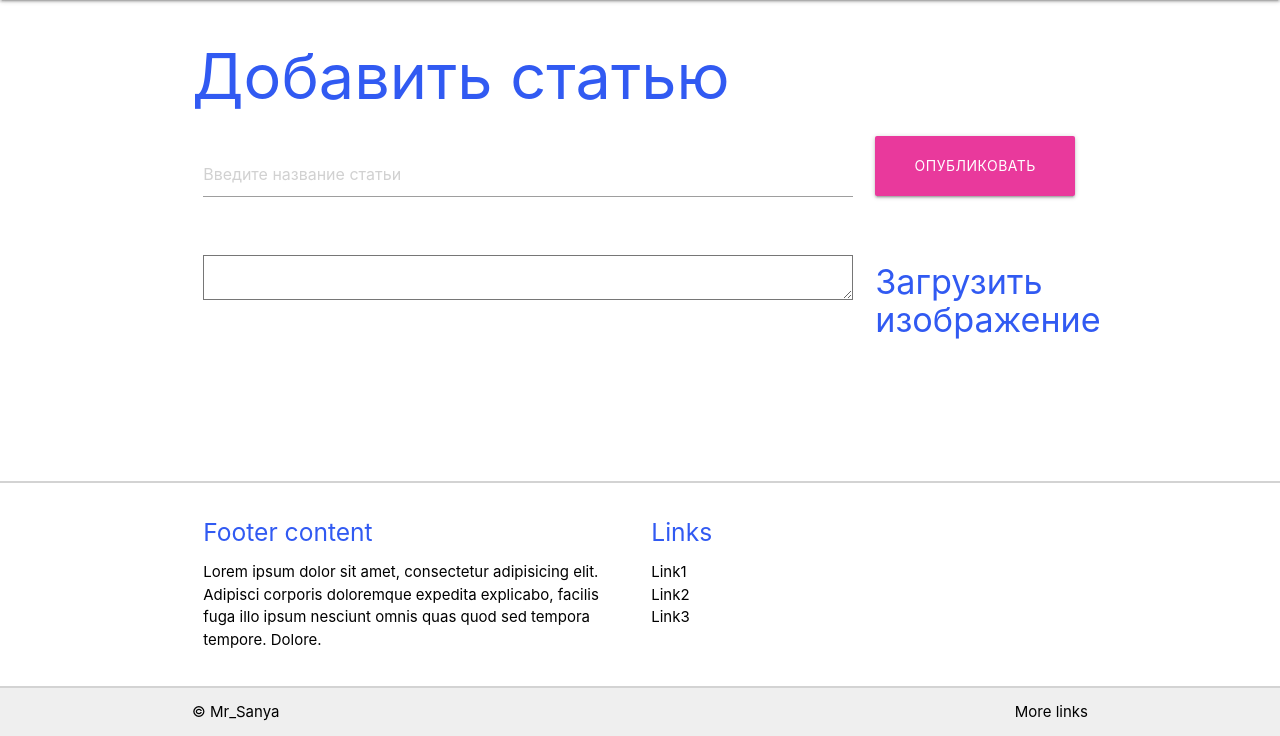
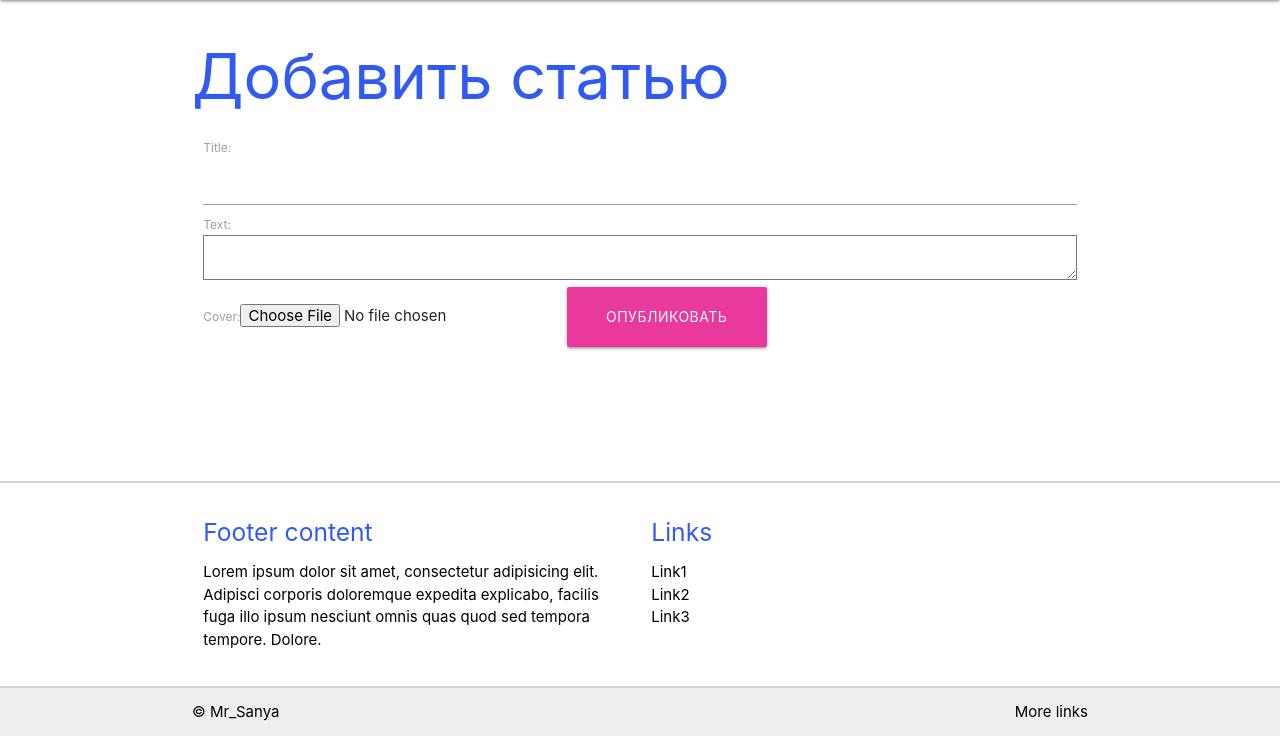
Before and after one commit to MasterSanya/kodland-test-blog, a Django app: page /post/new/ in a window 1280 px wide. Shown: the part 64-800 px from the top of the page. Run offline with Django 3.2, Linux system fonts and the light colour scheme.

Commit message:
Заработала форма (теперь можно прикреплять файлы).

```diff
--- a/web/forms.py
+++ b/web/forms.py
@@ -6,17 +6,9 @@ from .models import Post
 class PostForm(forms.ModelForm):
     class Meta:
         model = Post
-        fields = ('title', 'text', 'cover')
 
         fields = {
             'title': forms.TextInput(attrs={'placeholder': 'Введите название статьи'}),
             'text': forms.Textarea(),
             'cover': forms.ImageField(),
         }
-
-        # fields = ('title placeholder="Введите название статьи"', 'text',)
-        # widgets = {
-        #     'name': forms.TextInput(attrs={'placeholder': 'Name'}),
-        #     'description': forms.Textarea(
-        #         attrs={'placeholder': 'Enter description here'}),
-        # }
--- a/web/models.py
+++ b/web/models.py
@@ -8,7 +8,6 @@ class Post(models.Model):
     title = models.CharField(max_length=200)
     text = models.TextField()
     cover = models.ImageField(null=True, blank=True, upload_to='images/')
-    # picture = models.ImageFields(upload_to='web/static/media/images/post_images')
     created_date = models.DateTimeField(default=timezone.now)
     published_date = models.DateTimeField(blank=True, null=True)
 
--- a/web/templates/post_edit.html
+++ b/web/templates/post_edit.html
@@ -6,32 +6,33 @@
     <h1 class="ui-header">Добавить статью</h1>
     <p style="color: red;">{{ error }}</p>
     <div class="row">
-        <!--        <form method="post" enctype="multipart/form-data" class="post-form col s12">-->
-        <!--            {% csrf_token %}-->
-        <!--            {{ form }}-->
-        <!--        </form>-->
+        <form method="post" enctype="multipart/form-data" class="post-form col s12">
+            {% csrf_token %}
+            {{ form }}
+             <button type="submit" class="save btn btn-default ui-button-send">Опубликовать</button>
+        </form>
 
-        <form method="post" action="/post/new/" class="post-form col s12">
-            {% csrf_token %}
-            <div class="row">
-                <div class="input-field col s9">
-                    <input type="text" id="post_title" name="title" class="validate"
-                           placeholder="Введите название статьи">
-                </div>
-                <div class="col s3">
-                    <button type="submit" class="save btn btn-default ui-button-send">Опубликовать</button>
-                </div>
-            </div>
-            <div class="row">
-                <div class="input-field col s9">
-                    <textarea id="post_text" name="text" class="validate" style="resize: vertical;"></textarea>
-                </div>
-                <div class="col s3">
-                    <h4 class="ui-header">Загрузить изображение</h4>
-<!--                    <button class="btn btn-default ui-button">Выбрать</button>-->
-                </div>
-            </div>
-        </form>
+<!--        <form method="post" action="/post/new/" class="post-form col s12">-->
+<!--            {% csrf_token %}-->
+<!--            <div class="row">-->
+<!--                <div class="input-field col s9">-->
+<!--                    <input type="text" id="post_title" name="title" class="validate"-->
+<!--                           placeholder="Введите название статьи">-->
+<!--                </div>-->
+<!--                <div class="col s3">-->
+<!--                    <button type="submit" class="save btn btn-default ui-button-send">Опубликовать</button>-->
+<!--                </div>-->
+<!--            </div>-->
+<!--            <div class="row">-->
+<!--                <div class="input-field col s9">-->
+<!--                    <textarea id="post_text" name="text" class="validate" style="resize: vertical;"></textarea>-->
+<!--                </div>-->
+<!--                <div class="col s3">-->
+<!--                    <h4 class="ui-header">Загрузить изображение</h4>-->
+<!--&lt;!&ndash;                    <button class="btn btn-default ui-button">Выбрать</button>&ndash;&gt;-->
+<!--                </div>-->
+<!--            </div>-->
+<!--        </form>-->
     </div>
 </div>
 {% endblock %}
--- a/web/views.py
+++ b/web/views.py
@@ -26,49 +26,50 @@ def index(request):
         return render(request, 'index.html', {})
 
 
+# def new_post(request):
+#     if request.method == "POST":
+#         title = request.POST['title']
+#         text = request.POST['text']
+#
+#         if len(title) == 0:
+#             return render(request, 'post_edit.html', {
+#                 'error': 'Не указано название публикации!'
+#             })
+#
+#         if len(text) == 0:
+#             return render(request, 'post_edit.html', {
+#                 'error': 'Не указан текст публикации!'
+#             })
+#
+#         if 'cover' in request.FILES:
+#             cover = request.FILES['cover']
+#             Post(
+#                 author=request.user,
+#                 title=title,
+#                 cover=cover,
+#                 text=text.replace('\n', '<br />'),
+#             ).publish()
+#         else:
+#             Post(
+#                 author=request.user,
+#                 title=title,
+#                 text=text.replace('\n', '<br />'),
+#             ).publish()
+#
+#         return redirect('/')
+#     else:
+#         return render(request, 'post_edit.html', {})
+
 def new_post(request):
     if request.method == "POST":
-        title = request.POST['title']
-        text = request.POST['text']
-
-        if len(title) == 0:
-            return render(request, 'post_edit.html', {
-                'error': 'Не указано название публикации!'
-            })
-
-        if len(text) == 0:
-            return render(request, 'post_edit.html', {
-                'error': 'Не указан текст публикации!'
-            })
-
-        if 'cover' in request.FILES:
-            cover = request.FILES['cover']
-            Post(
-                author=request.user,
-                title=title,
-                cover=cover,
-                text=text.replace('\n', '<br />'),
-            ).publish()
-        else:
-            Post(
-                author=request.user,
-                title=title,
-                text=text.replace('\n', '<br />'),
-            ).publish()
-
-        return redirect('/')
+        form = PostForm(request.POST, request.FILES)
+        if form.is_valid():
+            post = form.save(commit=False)
+            post.author = request.user
+            post.published_date = timezone.now()
+            post.save()
+            return redirect('index')
+            # return redirect('post_detail, pk=post.pk')
     else:
-        return render(request, 'post_edit.html', {})
-
-    # if request.method == "POST":
-    #     form = PostForm(request.POST)
-    #     if form.is_valid():
-    #         post = form.save(commit=False)
-    #         post.author = request.user
-    #         post.published_date = timezone.now()
-    #         post.save()
-    #         return redirect('index')
-    #         # return redirect('post_detail, pk=post.pk')
-    # else:
-    #     form = PostForm()
-    # return render(request, 'post_edit.html', {'form': form})
+        form = PostForm()
+    return render(request, 'post_edit.html', {'form': form})
```
Also changed, not shown: db.sqlite3, media/images/python_logo_gqb6aks.jpg (added), readme.txt.
